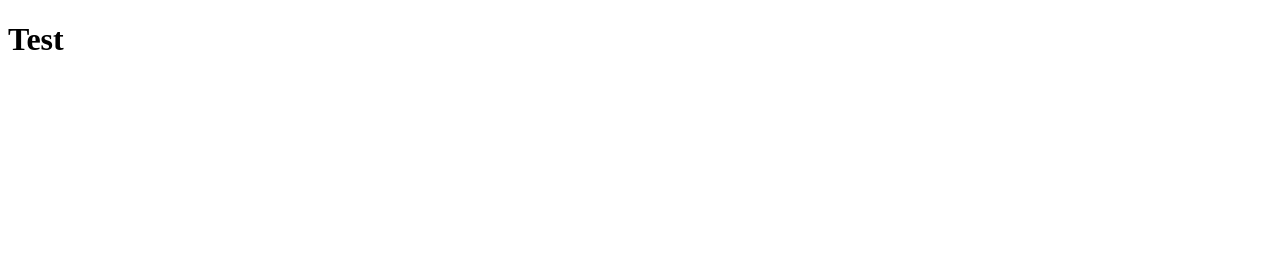
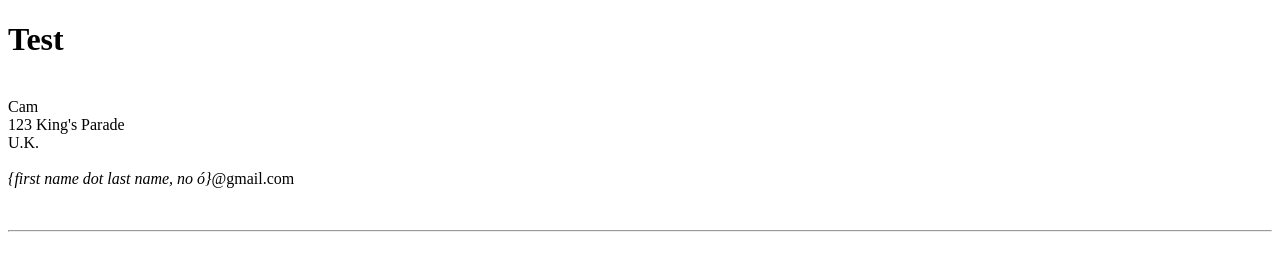
Before and after one commit to aconghaile/aconghaile.github.io, a plain HTML site: page index.html in a window 1280 px wide. Drawn offline with Linux system fonts and the light colour scheme.

Commit message:
Update index.html

```diff
--- a/index.html
+++ b/index.html
@@ -12,5 +12,22 @@
 	<h1>Test</h1>
 </div>
 
+<div id="content">
+	<div id="contact">
+           <p>
+           <br>
+	   <span>Cam</span>
+           <br>
+	   <span>123 King's Parade</span>
+           <br>
+	   <span>U.K.</span>
+	   <br>
+           <br><em>{first name dot last name, no ó}</em>@gmail.com
+           <br>
+           </p>
+	</div>
+<br>
+        <hr>
+
 </body>
 </html>
```
